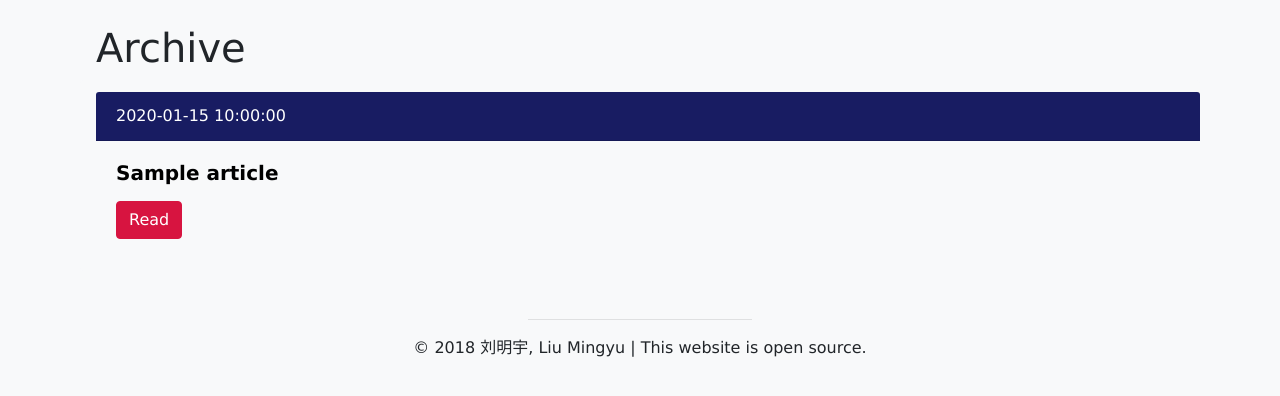
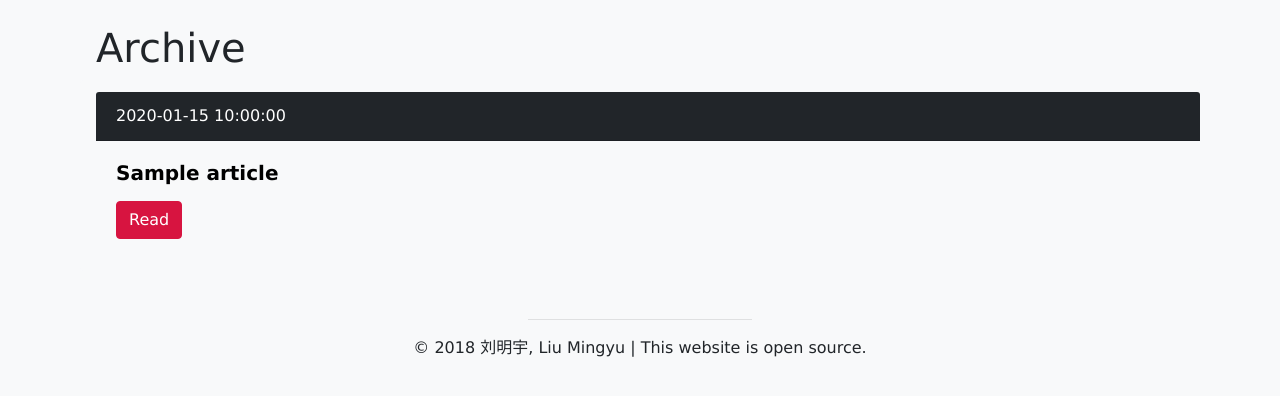
Before and after one commit to lyming90/csming, a Flask app: template templates/archive/index.html in a window 1280 px wide. Shown: the part 102-498 px from the top of the page. Run offline with Flask 2, Linux system fonts and the light colour scheme; the template is opened without the code that fills it: most values are stand-ins (such as "Sample title", 1, 10 or a date in 2020); parts of the project's set-up code (start-up, migrations or seed data) failed here and were passed over; some libraries are stand-ins or nearby versions.

Commit message:
Changed color

```diff
--- a/templates/archive/index.html
+++ b/templates/archive/index.html
@@ -23,7 +23,7 @@
       {% for article in articles | reverse %}
         <li class="list-group-item article-snapshot" style="padding: 0.75rem 0rem 0.75rem 1rem;">
             <div class="card" style="border: none">
-                <div class="card-header" style="background-color: rgb(24,28,98); color:white">
+                <div class="card-header" style="background-color: #212529; color:white">
                     {{article['create_date']}}
                 </div>
                 <div class="card-body" style="background-color: #f8f9fa">
```
